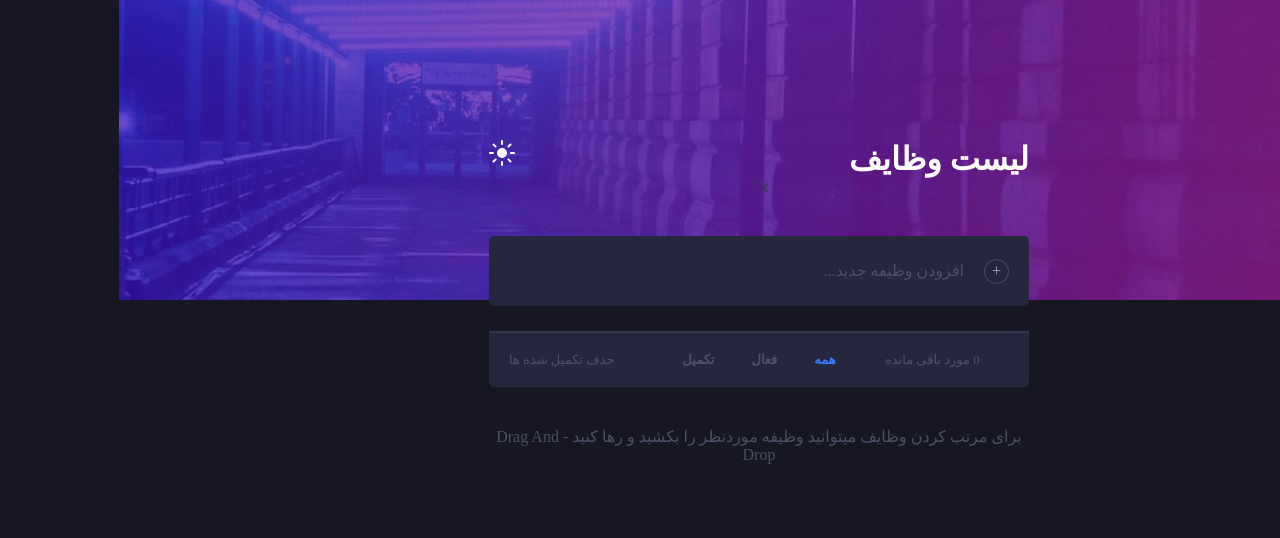
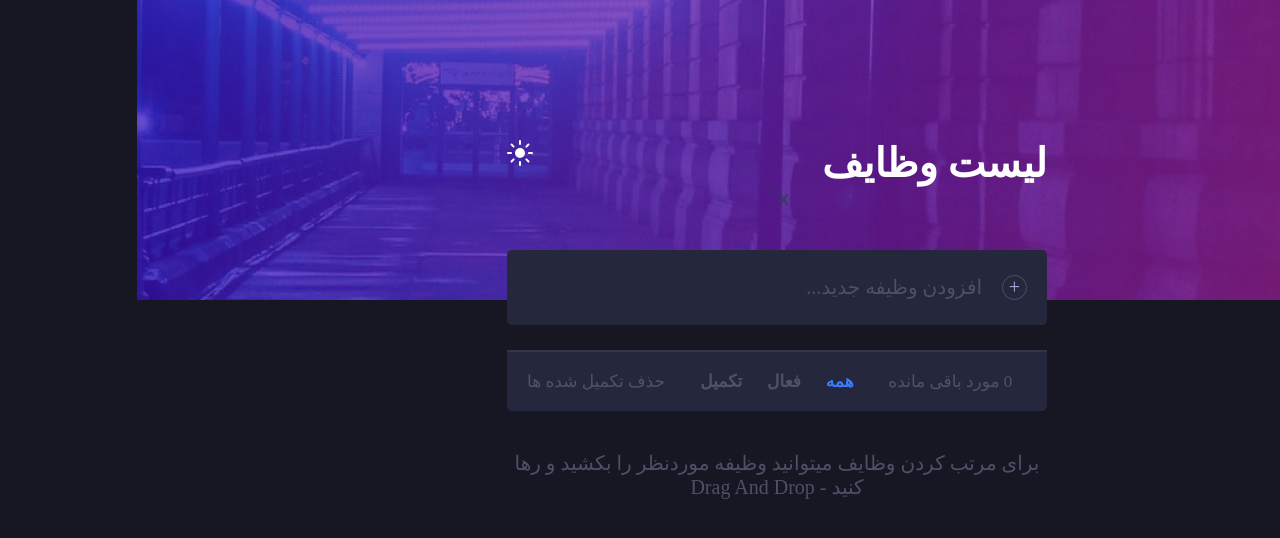
Before and after one commit to HamidrezaNamaeiDEV/TodoApp_Vue_compositonAPI, a Vue app: page / in a window 1280 px wide. Shown: the top 538 px of the page. Built offline with nearby package versions, Linux system fonts and the light colour scheme; a web font is replaced by a local one.

Commit message:
feat : show remain todos number and making list draggable

```diff
--- a/public/css/styles.css
+++ b/public/css/styles.css
@@ -1,6 +1,6 @@
 :root {
   --ff-sans: "Josefin Sans", sans-serif;
-  --base-font: 1.6rem;
+  --base-font: 2rem;
   --fw-normal: 400;
   --fw-bold: 700;
   --img-bg: url("../assets/images/bg-desktop-dark.jpg");
--- a/src/App.vue
+++ b/src/App.vue
@@ -3,9 +3,9 @@
   <main>
    <add-todo @AddnewTodo="AddToDo"></add-todo>
     <ul class="todos">
-     <todo-item v-for="item in todos" :key="item.id" :todo="item" @Deleted="deleteTodo" @changeStatus="changeTodoStatus"></todo-item>
+     <todo-item v-for="(item,i) in todos" :key="item.id" :todo="item" @Deleted="deleteTodo" @changeStatus="changeTodoStatus" @dragover.prevent @dragstart="dragstart(i)" @drop="drop(i)"></todo-item>
     </ul>
-    <app-filter @deleteAllCompleted = "deleteAllCompleted"></app-filter>
+    <app-filter @deleteAllCompleted = "deleteAllCompleted" :activeCount="ActiveTodoCount"></app-filter>
   </main>
     <app-footer></app-footer>
 </template>
@@ -27,7 +27,8 @@ export default {
   },
   data(){
     return{
-      todos : []
+      todos : [],
+      draggging : -1,
     }
   },
   methods:{
@@ -53,6 +54,18 @@ export default {
       newTodos = newTodos.filter(f =>f.isCompleted === false);
       this.todos = newTodos
       }
+    },
+    dragstart(index){
+      this.draggging = index
+    },
+    drop(index){
+      let newElement = this.todos.splice(this.draggging,1)[0]
+      this.todos.splice(index,0,newElement)
+    }
+  },
+  computed:{
+    ActiveTodoCount(){
+      return this.todos.filter(f => f.isCompleted === false).length
     }
   }
 }
--- a/src/components/AppFilter.vue
+++ b/src/components/AppFilter.vue
@@ -1,6 +1,6 @@
 <template>
         <div class="card stat">
-      <p class="corner"><span id="items-left">0</span> مورد باقی مانده</p>
+      <p class="corner"><span id="items-left">{{activeCount}}</span> مورد باقی مانده</p>
       <div class="filter">
         <button id="all" class="on">همه</button>
         <button id="active" >فعال</button>
@@ -13,6 +13,12 @@
 </template>
 <script>
 export default{
+  props:{
+    activeCount:{
+      type : Number,
+      required: true
+    }
+  },
   methods:{
     deleteAllCompleted(){
       this.$emit("deleteAllCompleted")
```
